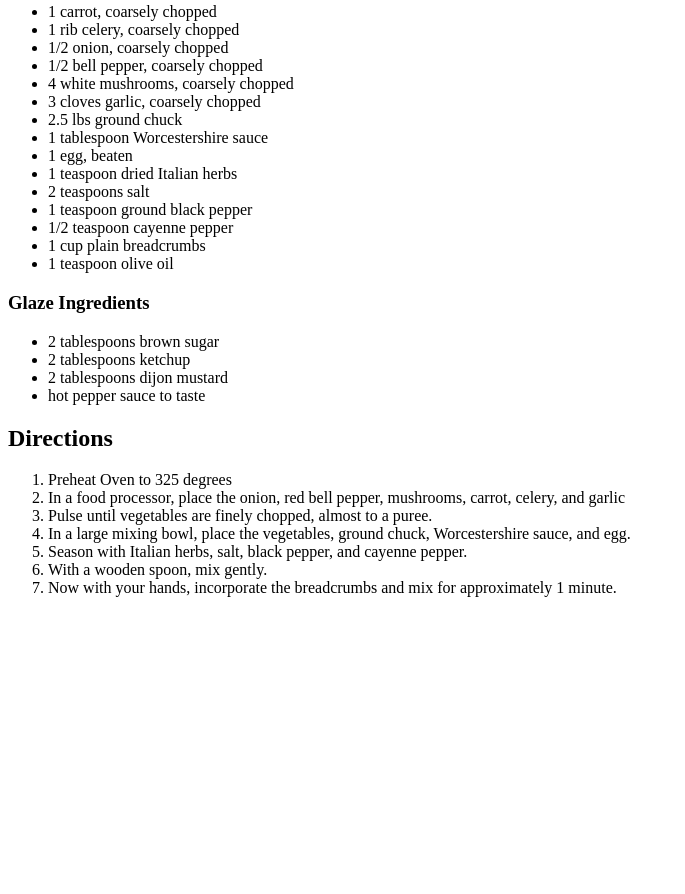
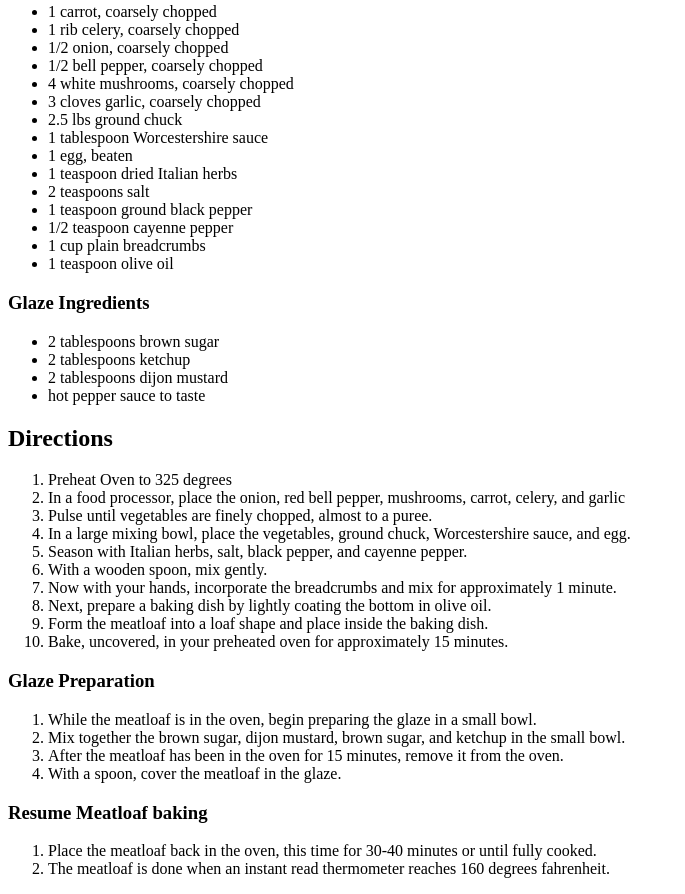
Before and after one commit to winston-c/odin-recipes, a plain HTML site: page Recipes/meatloaf.html in a window 1280 px wide. Shown: the part 693-1587 px from the top of the page, without its empty margins (0-685 px from the left). Before the commit the page ends 1306 px from the top, so only its background shows below. Drawn offline with Linux system fonts and the light colour scheme.

Commit message:
Completed page and revised formatting.

```diff
--- a/Recipes/meatloaf.html
+++ b/Recipes/meatloaf.html
@@ -1,11 +1,13 @@
 <!DOCTYPE html>
 <html lang="en">
+
 <head>
     <meta charset="UTF-8">
     <meta http-equiv="X-UA-Compatible" content="IE=edge">
     <meta name="viewport" content="width=device-width, initial-scale=1.0">
     <title>Classic Meatloaf</title>
 </head>
+
 <body>
     <h1>Classic Meatloaf</h1>
 
@@ -38,6 +40,7 @@
                 <li>1 cup plain breadcrumbs</li>
                 <li>1 teaspoon olive oil</li>
             </ul>
+
         <h3>Glaze Ingredients</h3>
             <ul>
                 <li>2 tablespoons brown sugar</li>
@@ -55,7 +58,24 @@
             <li>Season with Italian herbs, salt, black pepper, and cayenne pepper.</li>
             <li>With a wooden spoon, mix gently.</li>
             <li>Now with your hands, incorporate the breadcrumbs and mix for approximately 1 minute.</li>
+            <li>Next, prepare a baking dish by lightly coating the bottom in olive oil.</li>
+            <li>Form the meatloaf into a loaf shape and place inside the baking dish.</li>
+            <li>Bake, uncovered, in your preheated oven for approximately 15 minutes.</li>
+        </ol>
 
+        <h3>Glaze Preparation</h3>
+        <ol>
+            <li>While the meatloaf is in the oven, begin preparing the glaze in a small bowl.</li>
+            <li>Mix together the brown sugar, dijon mustard, brown sugar, and ketchup in the small bowl.</li>
+            <li>After the meatloaf has been in the oven for 15 minutes, remove it from the oven.</li>
+            <li>With a spoon, cover the meatloaf in the glaze.</li>
         </ol>
-</body>
+
+        <h3>Resume Meatloaf baking</h3>
+        <ol>
+            <li>Place the meatloaf back in the oven, this time for 30-40 minutes or until fully cooked.</li>
+            <li>The meatloaf is done when an instant read thermometer reaches 160 degrees fahrenheit.</li>
+        </ol>
+
+    </body>
 </html>
```
